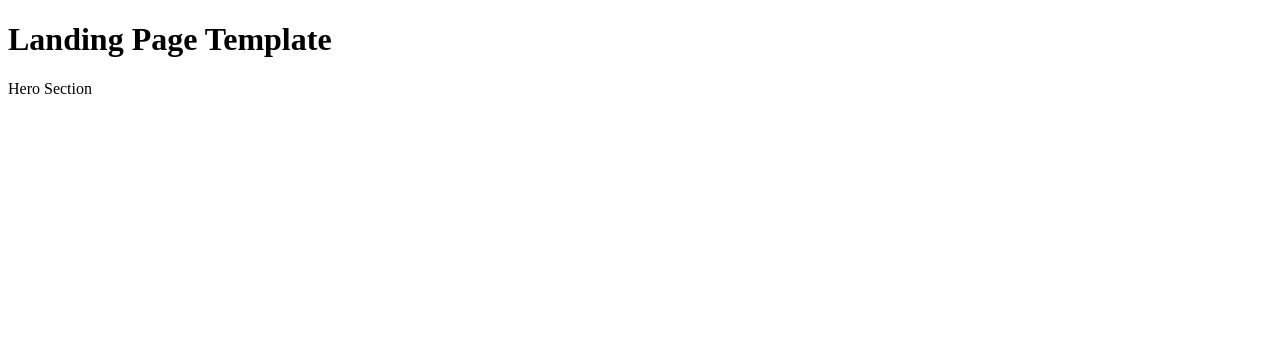
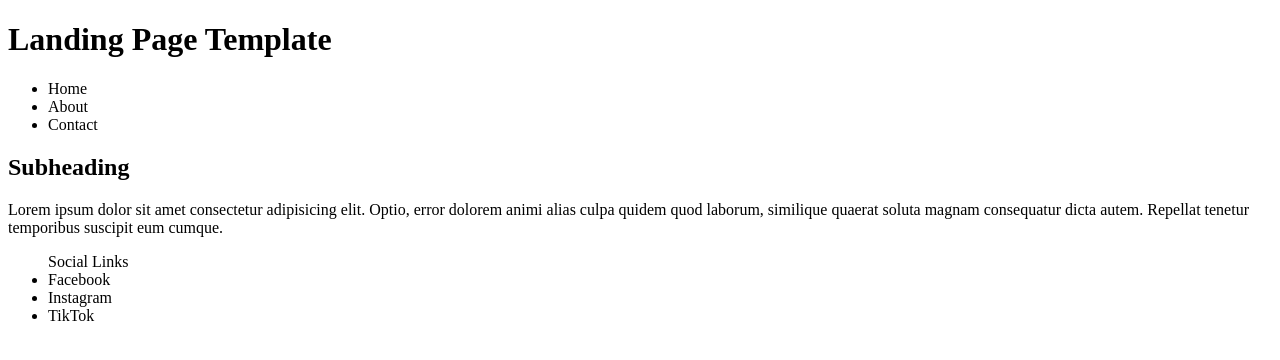
Before and after one commit to dolewis86/landing-page-template, a plain HTML site: page index.html in a window 1280 px wide. Drawn offline with Linux system fonts and the light colour scheme.

Commit message:
new page layout

```diff
--- a/index.html
+++ b/index.html
@@ -6,9 +6,40 @@
     <title>Landing Page Template</title>
   </head>
   <body>
-    <h1>Landing Page Template</h1>
+    <!-- HEADER  -->
+    <header>
+      <h1>Landing Page Template</h1>
 
-    <!-- hero section  -->
-    <p>Hero Section</p>
+      <!-- NAV  -->
+      <nav>
+        <ul>
+          <li>Home</li>
+          <li>About</li>
+          <li>Contact</li>
+        </ul>
+      </nav>
+    </header>
+
+    <!-- MAIN  -->
+    <main>
+      <h2>Subheading</h2>
+
+      <p>
+        Lorem ipsum dolor sit amet consectetur adipisicing elit. Optio, error
+        dolorem animi alias culpa quidem quod laborum, similique quaerat soluta
+        magnam consequatur dicta autem. Repellat tenetur temporibus suscipit eum
+        cumque.
+      </p>
+    </main>
+
+    <!-- FOOTER  -->
+    <footer>
+      <ul>
+        Social Links
+        <li>Facebook</li>
+        <li>Instagram</li>
+        <li>TikTok</li>
+      </ul>
+    </footer>
   </body>
 </html>
```
